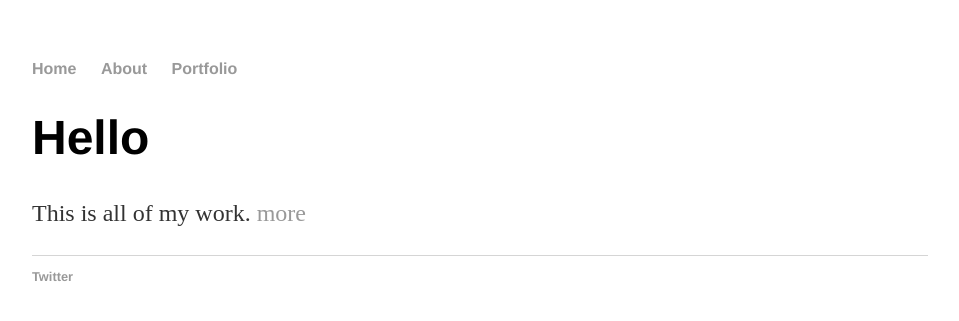
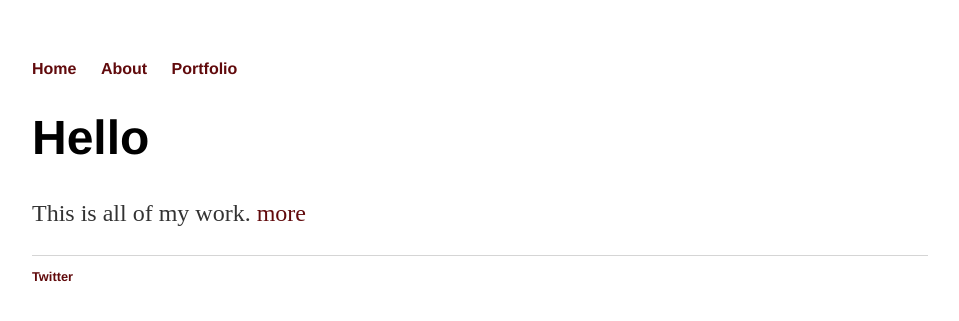
Before and after one commit to arsenauz/Arsenauz.github.io, a Jekyll site: the page built from index.html, in a window 1280 px wide. Shown: the top 321 px of the page, without its empty margins (160-1119 px from the left). Built offline with Jekyll 4.4.1, drawn with Linux system fonts in a browser that asks for light colours.

Commit message:
Update main.css

```diff
--- a/css/main.css
+++ b/css/main.css
@@ -14,7 +14,7 @@ nav ul li, footer ul li {
 }
 a {
     text-decoration: none;
-    color: #999;
+    color: #610A0C;
 }
 a:hover {
     text-decoration: underline;
```
